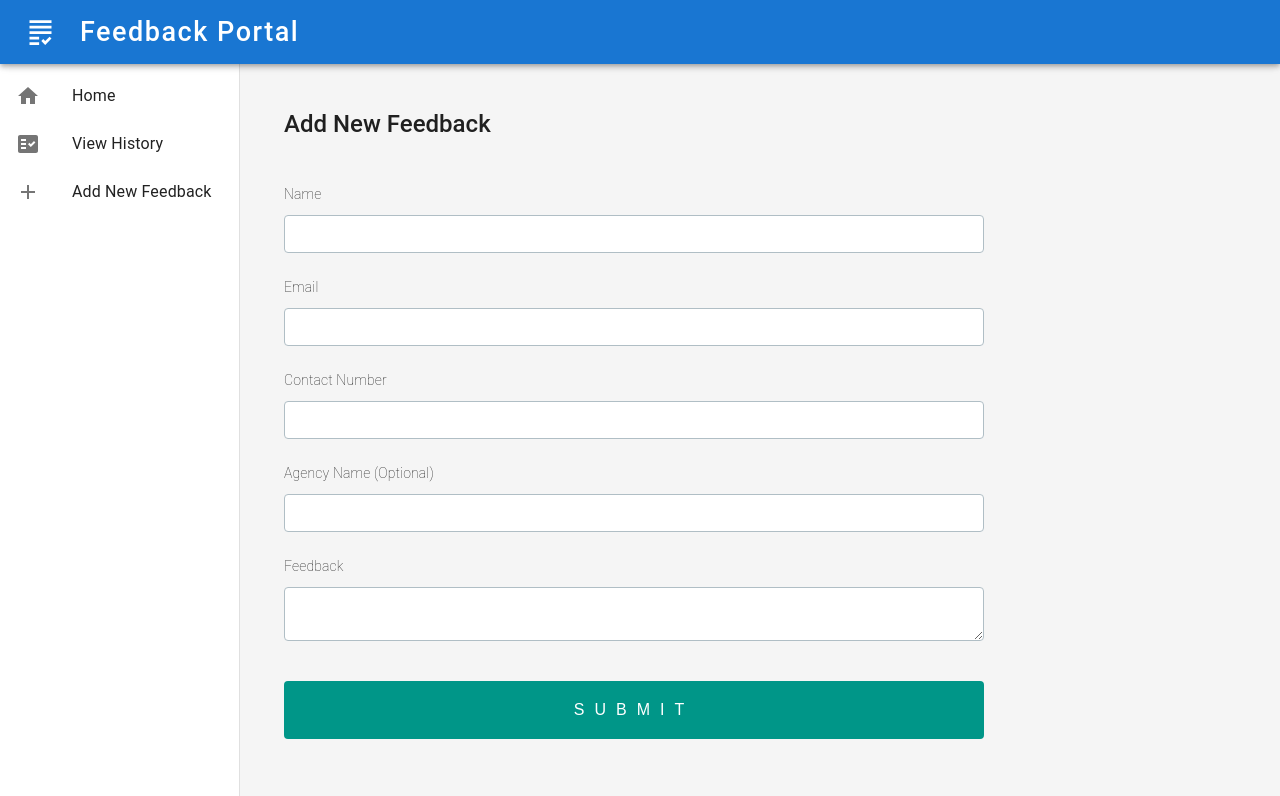
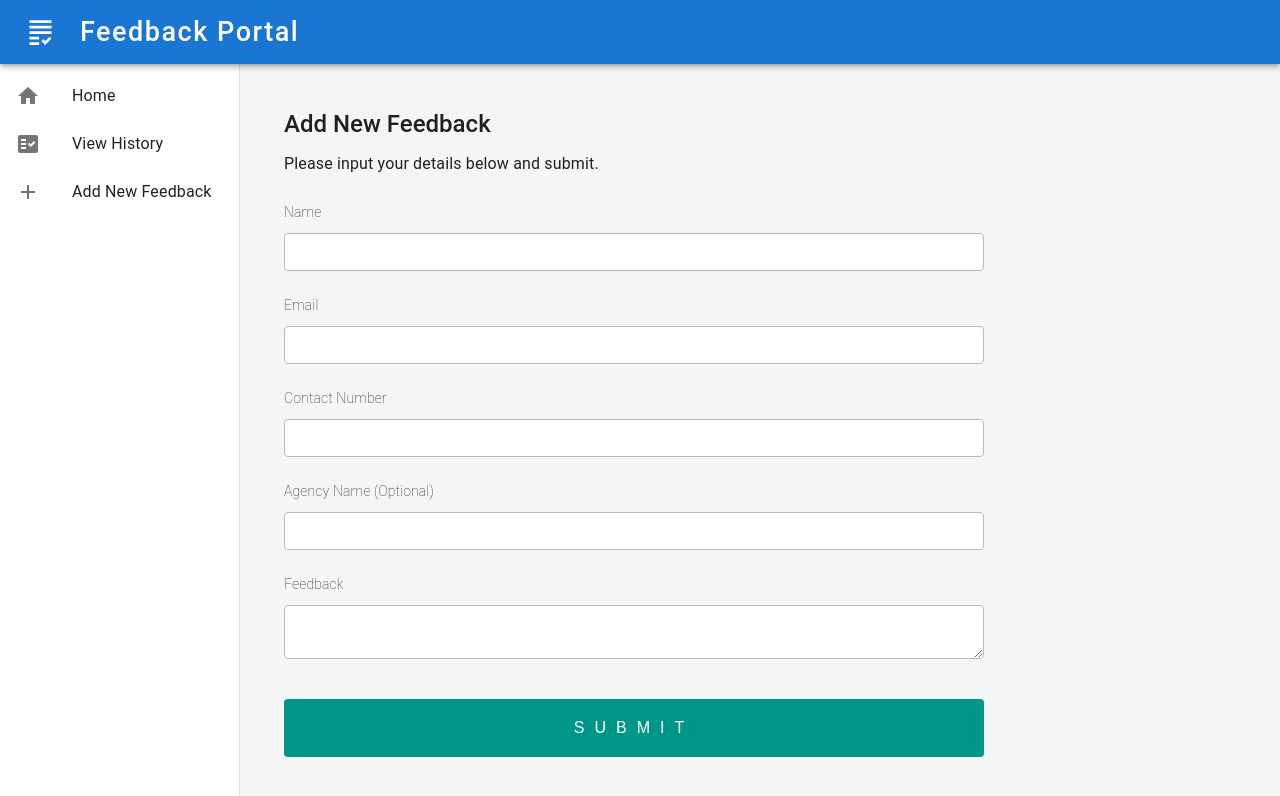
Before and after one commit to Allysonooi/gt-frontend, a React (Create React App) app: page /add in a window 1280 px wide. Shown: the top 796 px of the page. Built offline with nearby package versions, Linux system fonts and the light colour scheme; the HTML template or start-up script is replaced by a standard one.

Commit message:
Add caption for Add Feedback page, clean up

```diff
--- a/src/index.css
+++ b/src/index.css
@@ -12,24 +12,30 @@ code {
     monospace;
 }
 
-li {
-  font-size: 0.9rem;
-}
-
-.pb20 {
-  padding-bottom: 20px;
-}
-
-.pd20 {
-  padding: 20px;
-}
-
 .MuiBox-root {
   height: 100vh;
 }
 
 .MuiTypography-h5 {
   font-weight: 500 !important;
+}
+
+/* ------- TITLE ------- */
+
+.pb20 {
+  padding-bottom: 10px;
+}
+
+/* ------- MAIN LAYOUT ------- */
+
+.pd20 {
+  padding: 20px;
+}
+
+/* ------- HOME PAGE ------- */
+
+li {
+  font-size: 0.9rem;
 }
 
 /* ------- GENERAL FORM ------- */
--- a/src/pages/AddFeedback.tsx
+++ b/src/pages/AddFeedback.tsx
@@ -7,6 +7,9 @@ export default () => {
       <Typography variant="h5" className="pb20">
         Add New Feedback
       </Typography>
+      <Typography variant="subtitle1">
+        Please input your details below and submit.
+      </Typography>
       <NewSubmissionFormFields />
     </>
   );
```
